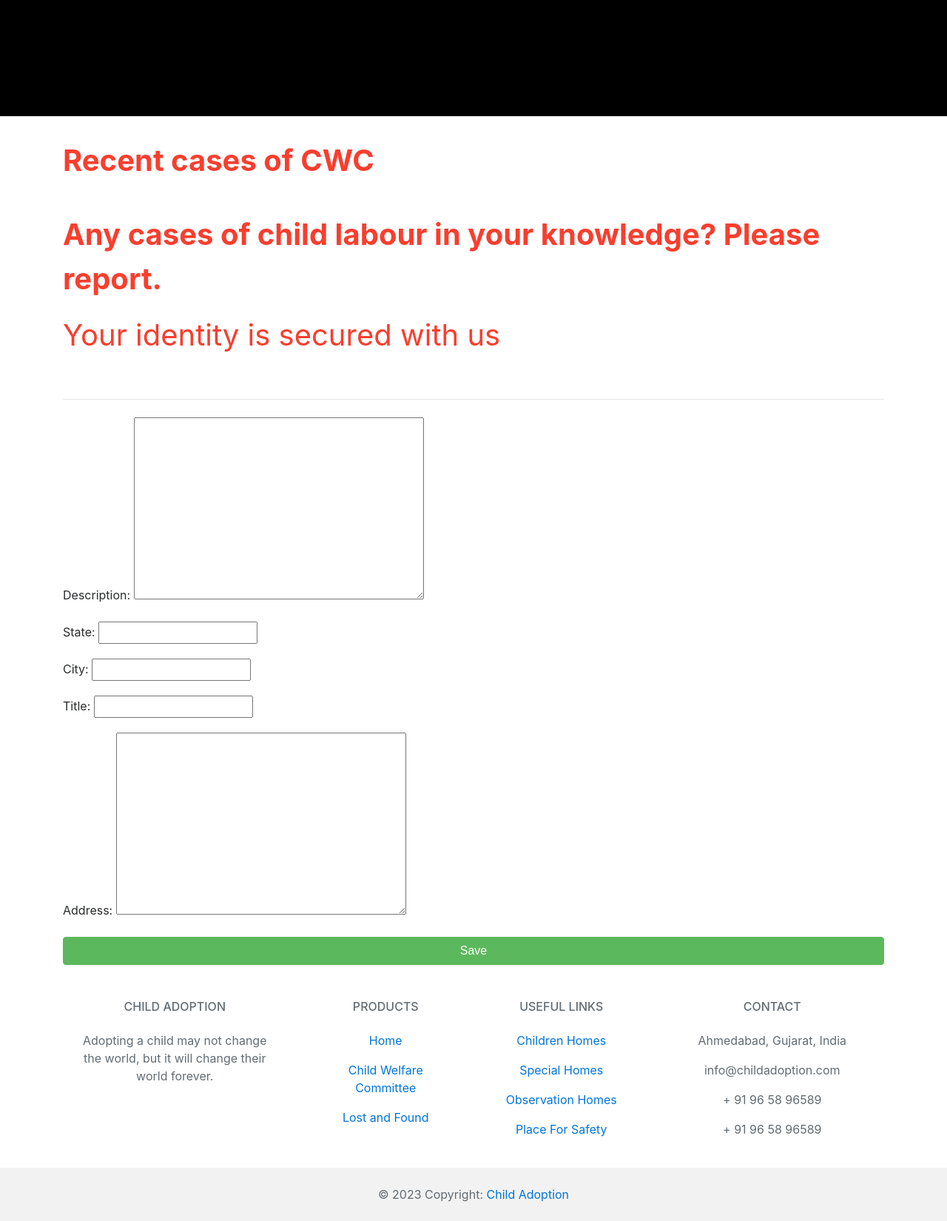
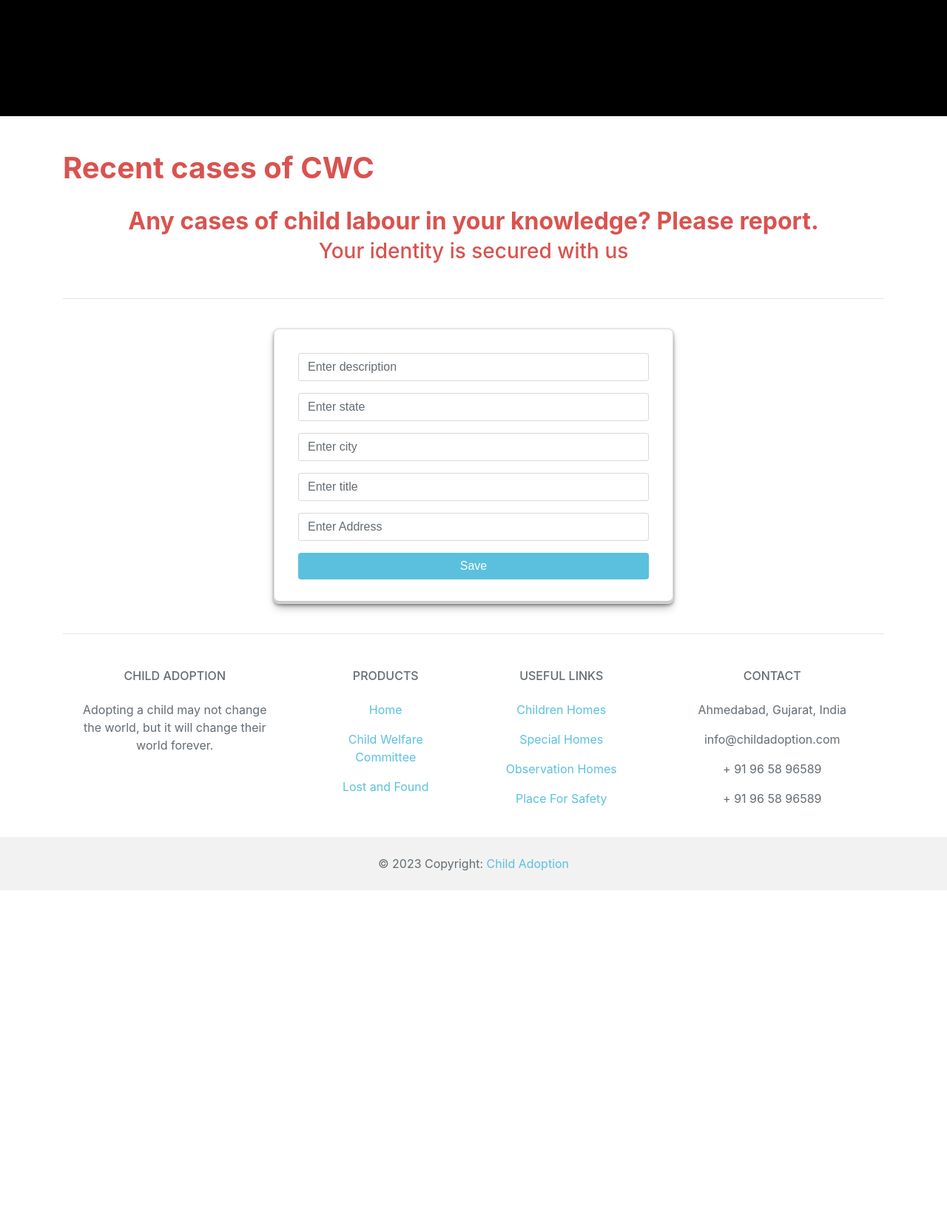
Before and after one commit to ankitpakhale/ChildCare, a Django app: page /CWC/ in a window 1280 px wide; the page is wider, and only the part inside the window is pictured. Shown: the part 637-2287 px from the top of that part at 74% size. After the commit the page ends 1840 px from the top of that part, so only its background shows below. Run offline with Django 3.2, Linux system fonts and the light colour scheme; data that the repository does not hold is empty; some libraries are stand-ins or nearby versions.

Commit message:
Fixed: lost child form and other forms as well

```diff
--- a/child/admin.py
+++ b/child/admin.py
@@ -2,12 +2,13 @@ from django.contrib import admin
 
 from .models import childinfo,typecci,cci,lostchild
 
-from .models import Post,Comment,Question,cases,parent,donor
+from .models import Post,Comment,Question,cases,parent,donor, Gallery
 
 from django.contrib.auth.models import Group
 
 admin.site.unregister(Group)
 
+admin.site.register(Gallery)
 admin.site.register(Post)
 admin.site.register(cases)
 admin.site.register(Comment)
--- a/child/forms.py
+++ b/child/forms.py
@@ -14,9 +14,14 @@ class CommentForm(forms.ModelForm):
         fields = ('author', 'text',)
 
 class LostForm(forms.ModelForm):
-    class Meta:
-        model = lostchild
-        fields = ('name', 'cityfound',"Detail",'age')
+	name=forms.CharField(widget=forms.TextInput(attrs={"class":"form-control","placeholder":'Enter Your Name'}))
+	cityfound=forms.CharField(widget=forms.TextInput(attrs={"class":"form-control","placeholder":'Enter Your City'}))
+	Detail=forms.CharField(widget=forms.TextInput(attrs={"class":"form-control","placeholder":'Enter Your Detail'}))
+	age=forms.CharField(widget=forms.TextInput(attrs={"class":"form-control","placeholder":'Enter Your Age'}))
+
+	class Meta:
+		model = lostchild
+		fields = ('name', 'cityfound',"Detail",'age')
 
 class ChildForm(forms.ModelForm):
 	class Meta:
@@ -29,11 +34,27 @@ class ParentForm(forms.ModelForm):
 		fields=('__all__')
 
 class DonorForm(forms.ModelForm):
+	name=forms.CharField(widget=forms.TextInput(attrs={"class":"form-control","placeholder":'Enter your name'}))
+	age=forms.CharField(widget=forms.TextInput(attrs={"class":"form-control","placeholder":'Enter your age'}))
+	Gender=forms.CharField(widget=forms.TextInput(attrs={"class":"form-control","placeholder":'Enter your Gender'}))
+	Address=forms.CharField(widget=forms.TextInput(attrs={"class":"form-control","placeholder":'Enter your Address'}))
+	Occupation=forms.CharField(widget=forms.TextInput(attrs={"class":"form-control","placeholder":'Enter your Occupation'}))
+	Emailid=forms.CharField(widget=forms.TextInput(attrs={"class":"form-control","placeholder":'Enter your Email Id'}))
+	Bank_account_no=forms.CharField(widget=forms.TextInput(attrs={"class":"form-control","placeholder":'Enter your Bank Account No'}))
+	IFSC_code=forms.CharField(widget=forms.TextInput(attrs={"class":"form-control","placeholder":'Enter your IFSC Code'}))
+	Aadharcardno=forms.CharField(widget=forms.TextInput(attrs={"class":"form-control","placeholder":'Enter your Aadhar Card No'}))
+	amount=forms.IntegerField(widget=forms.TextInput(attrs={"class":"form-control","placeholder":'Enter Donation Amount'}))
+
 	class Meta:
 		model=donor
-		fields=('__all__')
+		fields=(["name", "age", "Gender", "Address", "Occupation", "Emailid", "amount", "Bank_account_no", "IFSC_code", "Aadharcardno"])
 
 class CaseForm(forms.ModelForm):
+	description = forms.CharField(widget=forms.TextInput(attrs={"class":"form-control","placeholder":'Enter description'}))
+	state = forms.CharField(widget=forms.TextInput(attrs={"class":"form-control","placeholder":'Enter state'}))
+	city = forms.CharField(widget=forms.TextInput(attrs={"class":"form-control","placeholder":'Enter city'}))
+	title = forms.CharField(widget=forms.TextInput(attrs={"class":"form-control","placeholder":'Enter title'}))
+	Address = forms.CharField(widget=forms.TextInput(attrs={"class":"form-control","placeholder":'Enter Address'}))
 	class Meta:
 		model=cases
-		fields=('__all__')
+		fields=(['description', 'state', 'city', 'title', 'Address'])
--- a/child/models.py
+++ b/child/models.py
@@ -94,6 +94,7 @@ class donor(models.Model):
 	Occupation=models.CharField(max_length=50)
 	Emailid=models.CharField(max_length=50)
 
+	amount=models.IntegerField(max_length=25)
 	Bank_account_no=models.CharField(max_length=25)
 	IFSC_code=models.CharField(max_length=20)
 	Aadharcardno=models.CharField(max_length=20)
@@ -107,9 +108,6 @@ class Post(models.Model):
 	text=models.TextField()
 	created_date=models.DateTimeField(default=timezone.now)
 	date=models.DateTimeField(blank=True,null=True)
-
-
-
 
 	def publish(self):
 		self.published_date=timezone.now()
@@ -145,7 +143,6 @@ class Question(models.Model):
 		now=timezone.now()
 		return now-datetime.timedelta(days=1)<=self.pub_date<=now
 
-
 class cases(models.Model):
 	description=models.TextField()
 	state=models.CharField(max_length=25)
@@ -156,19 +153,9 @@ class cases(models.Model):
 	def __str__(self):
 		return self.title
 
-
-
-
-
-
-
-
-
-
-
-
-
-
-
-
-# Create your models here.
+class Gallery(models.Model):
+	name=models.CharField(max_length=30)
+	text=models.CharField(max_length=250)
+	image = models.ImageField(upload_to='Gallery/', blank=True, null=True)
+	def __str__(self):
+		return self.name
--- a/child/templates/child/post_list.html
+++ b/child/templates/child/post_list.html
@@ -19,6 +19,7 @@
     .card {
       box-shadow: rgba(0, 0, 0, 0.4) 0px 2px 4px, rgba(0, 0, 0, 0.3) 0px 7px 13px -3px, rgba(0, 0, 0, 0.2) 0px -3px 0px inset;
       border-radius: 7px;
+      padding: 2rem
     }
 
     .customCardBody {
@@ -28,6 +29,20 @@
 
     .customCardBody .card-title {
       text-decoration: underline;
+    }
+
+    a {
+      color: #5bc0de;
+    }
+
+    .btn-success {
+      background-color: #5bc0de;
+      border: #5bc0de;
+    }
+
+    .btn-success:hover {
+      background-color: #48a4c0;
+      border: #48a4c0;
     }
   </style>
 </head>
@@ -105,7 +120,7 @@
     </div>
 
     <div class="container">
-      <p style="color: rgba(248,41,23,0.9) ; font-size: 5vh; margin-top:30px;"><strong>Recent cases of CWC</strong></p>
+      <p class="h1 mt-5 text-danger"><strong>Recent cases of CWC</strong></p>
 
       <div id=" accordion" role="tablist">
 
@@ -126,27 +141,44 @@
 
       </div>
       <nav class="navbar navbar-toggleable d-inline">
-        <p style="color: rgba(248,41,23,0.9) ; font-size: 5vh"><strong>Any cases of child labour in your knowledge?
+        <p class="text-danger text-center h2"><strong>Any cases of child labour in your knowledge?
             Please report. </strong></p>
-        <p style="color: rgba(248,41,23,0.9) ; font-size: 5vh">Your identity is secured with us</p>
+        <p class="text-danger text-center h3">Your identity is secured with us</p>
       </nav>
 
       <hr>
       <!-- Form start -->
-      <div class="">
-        <form action="#" method="POST" target="_blank" autocomplete="on" class="case-form border border-danger">
-          <fieldset>
-            <legend></legend>
-            <div class="form-group">
-              {{ form.as_p }}
-            </div>
 
-            <button type="submit" class="btn btn-success btn-block">Save</button>
+      <div class="row d-flex justify-content-center">
+        <div class="col-md-6">
+          <div class="card mt-4 mb-4">
 
+            <form method="POST" target="_blank" autocomplete="on" class="case-form">
+              {% csrf_token %}
 
-          </fieldset>
-        </form>
+              <div class="form-group">
+                {{ form.description }}
+              </div>
+              <div class="form-group">
+                {{ form.state }}
+              </div>
+              <div class="form-group">
+                {{ form.city }}
+              </div>
+              <div class="form-group">
+                {{ form.title }}
+              </div>
+              <div class="form-group">
+                {{ form.Address }}
+              </div>
+
+              <button type="submit" class="btn btn-success btn-block">Save</button>
+
+            </form>
+          </div>
+        </div>
       </div>
+      <hr>
       <!-- Form end -->
 
     </div>
--- a/child/views.py
+++ b/child/views.py
@@ -1,6 +1,6 @@
 from django.shortcuts import render ,get_object_or_404,redirect
 from django.utils import timezone
-from .models import childinfo, userdata,typecci,cci,lostchild,parent,donor,Post ,Comment,cases,Question
+from .models import childinfo, userdata,typecci,cci,lostchild,parent,donor,Post ,Comment,cases,Question, Gallery
 from django.contrib.auth.decorators import login_required
 from django.contrib.auth import authenticate,login,logout
 from django.contrib.auth.forms import UserCreationForm
@@ -9,7 +9,9 @@ from .forms import LostForm ,ChildForm,ParentForm,DonorForm,PostForm,CommentForm
 
 
 def homepage(request):
-	return render(request,"child/homepage.html")
+	print("This is home page")
+	galleryData = Gallery.objects.all()
+	return render(request,"child/homepage.html", {'galleryData': galleryData})
 
 def institute(request):
 	ins=typecci.objects.all()
@@ -125,12 +127,8 @@ def donorform(request):
 def post_list(request):
 	posts=cases.objects.all()
 
-	for i in posts:
-		print(i.id)
-		print(i.city)
-		print(i.description)
-
 	if request.method == "POST":
+		print("post clicked")
 		form = CaseForm(request.POST)
 		if form.is_valid():
 			case = form.save(commit=False)
@@ -140,6 +138,7 @@ def post_list(request):
 		form = CaseForm()
 	return render(request, 'child/post_list.html', {'form': form, 'posts':posts})
 	# return render(request,"child/post_list.html",{})
+
 
 
 def post_detail(request, pk):
@@ -241,17 +240,3 @@ def detail(request,pk):
     question=get_object_or_404(Question,pk=pk)
 
     return render(request,"blog/detail.html",{"question":question})
-
-
-
-
-def caseform(request):
-	if request.method == "POST":
-		form = CaseForm(request.POST)
-		if form.is_valid():
-			case = form.save(commit=False)
-			case.save()
-			return redirect('post_list')
-	else:
-		form = CaseForm()
-	return render(request, 'child/post_list.html', {'form': form})
```
Also changed, not shown: child/static/child/blog.css (+31 -28 lines), child/templates/child/addchild.html (+36 -10 lines), child/templates/child/addlost.html (+31 -9 lines), child/templates/child/adoptionlist.html (+32 -12 lines), child/templates/child/donorform.html (+55 -10 lines), child/templates/child/homepage.html (+27 -11 lines), child/migrations/0003_gallery.py (added), child/migrations/0004_gallery_image.py (added), child/migrations/0005_auto_20230307_2158.py (added).
